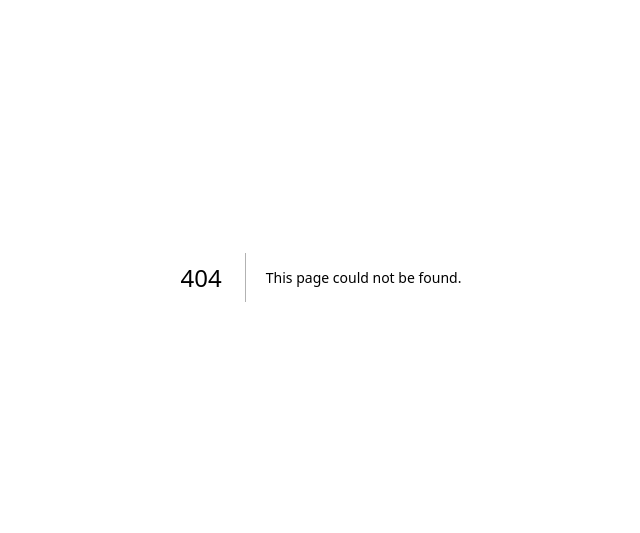
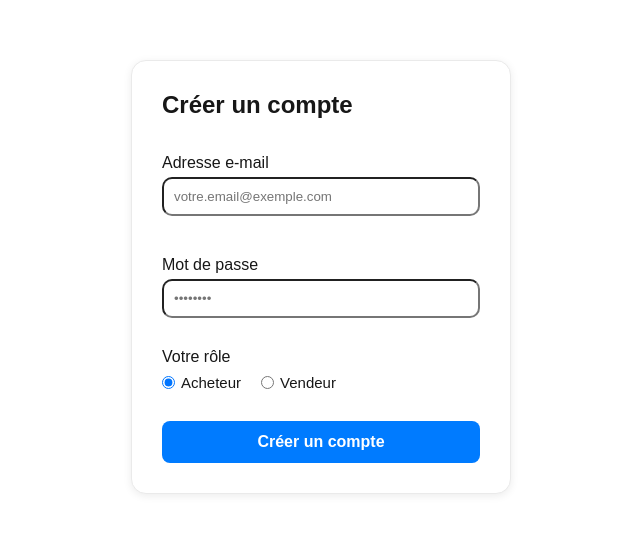
Before and after one commit to Equipe-D-Marketplace/nolyo-front, a Next.js app: page /auth/register in a window 1280 px wide. Before the commit this address had no page. Shown: the part 123-656 px from the top of the page, without its empty margins (319-959 px from the left). Built offline with nearby package versions, Linux system fonts and the light colour scheme.

Commit message:
Add login and registration pages with form handling

```diff
--- /dev/null
+++ b/src/app/auth/register/page.tsx
@@ -0,0 +1,150 @@
+"use client";
+import React, { useState } from "react";
+import Input from "../../components/Input";
+
+const Register = () => {
+  const [formData, setFormData] = useState({
+    email: "",
+    password: "",
+    role: "acheteur",
+  });
+
+  const handleChange = (e: React.ChangeEvent<HTMLInputElement>) => {
+    const { name, value } = e.target;
+    setFormData((prev) => ({ ...prev, [name]: value }));
+  };
+
+  const handleSubmit = (e: React.FormEvent) => {
+    e.preventDefault();
+    console.log("Données du formulaire :", formData);
+  };
+
+  return (
+    <div style={styles.pageContainer}>
+      <div style={styles.card}>
+        <h1 style={styles.title}>Créer un compte</h1>
+        <form onSubmit={handleSubmit} style={styles.form}>
+          {/* Adresse email */}
+          <Input
+            type="email"
+            name="email"
+            label="Adresse e-mail"
+            placeholder="votre.email@exemple.com"
+            value={formData.email}
+            onChange={handleChange}
+            required
+          />
+
+          {/* Mot de passe */}
+          <Input
+            type="password"
+            name="password"
+            label="Mot de passe"
+            placeholder="••••••••"
+            value={formData.password}
+            onChange={handleChange}
+            required
+          />
+
+          {/* Rôle */}
+          <div style={styles.roleContainer}>
+            <span style={styles.roleLabel}>Votre rôle</span>
+            <div style={styles.radioGroup}>
+              <label style={styles.radioLabel}>
+                <input
+                  type="radio"
+                  name="role"
+                  value="acheteur"
+                  checked={formData.role === "acheteur"}
+                  onChange={handleChange}
+                />
+                <span style={styles.radioText}>Acheteur</span>
+              </label>
+
+              <label style={styles.radioLabel}>
+                <input
+                  type="radio"
+                  name="role"
+                  value="vendeur"
+                  checked={formData.role === "vendeur"}
+                  onChange={handleChange}
+                />
+                <span style={styles.radioText}>Vendeur</span>
+              </label>
+            </div>
+          </div>
+
+          {/* Bouton */}
+          <button type="submit" style={styles.button}>
+            Créer un compte
+          </button>
+        </form>
+      </div>
+    </div>
+  );
+};
+
+// ---------- STYLES ----------
+const styles = {
+  pageContainer: {
+    display: "flex",
+    justifyContent: "center",
+    alignItems: "center",
+    height: "100vh",
+    backgroundColor: "#fff",
+  },
+  card: {
+    width: "380px",
+    backgroundColor: "#ffffff",
+    borderRadius: "15px",
+    padding: "30px",
+    boxShadow: "0 2px 8px rgba(0,0,0,0.08)",
+    border: "1px solid #eaeaea",
+  },
+  title: {
+    fontSize: "24px",
+    fontWeight: "700",
+    marginBottom: "25px",
+    textAlign: "left" as const,
+  },
+  form: {
+    display: "flex",
+    flexDirection: "column" as const,
+    gap: "20px",
+  },
+  roleContainer: {
+    display: "flex",
+    flexDirection: "column" as const,
+    gap: "8px",
+  },
+  roleLabel: {
+    fontWeight: "500",
+  },
+  radioGroup: {
+    display: "flex",
+    gap: "20px",
+  },
+  radioLabel: {
+    display: "flex",
+    alignItems: "center",
+    gap: "6px",
+    cursor: "pointer",
+  },
+  radioText: {
+    fontSize: "15px",
+  },
+  button: {
+    marginTop: "10px",
+    width: "100%",
+    padding: "12px 0",
+    borderRadius: "8px",
+    border: "none",
+    backgroundColor: "#007BFF",
+    color: "#ffffff",
+    fontSize: "16px",
+    fontWeight: "600",
+    cursor: "pointer",
+  },
+};
+
+export default Register;
```
Also changed, not shown: src/app/auth/login/page.tsx (added, +84 -0 lines), src/app/lib/api_client.ts (added).
